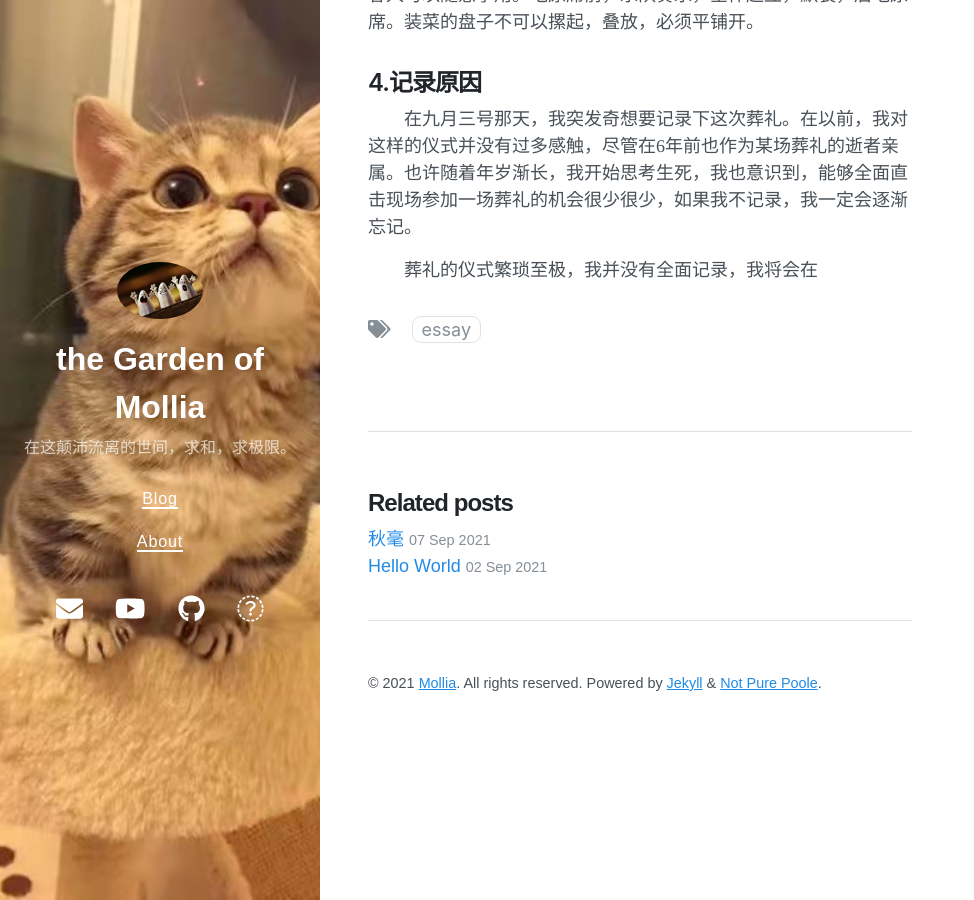
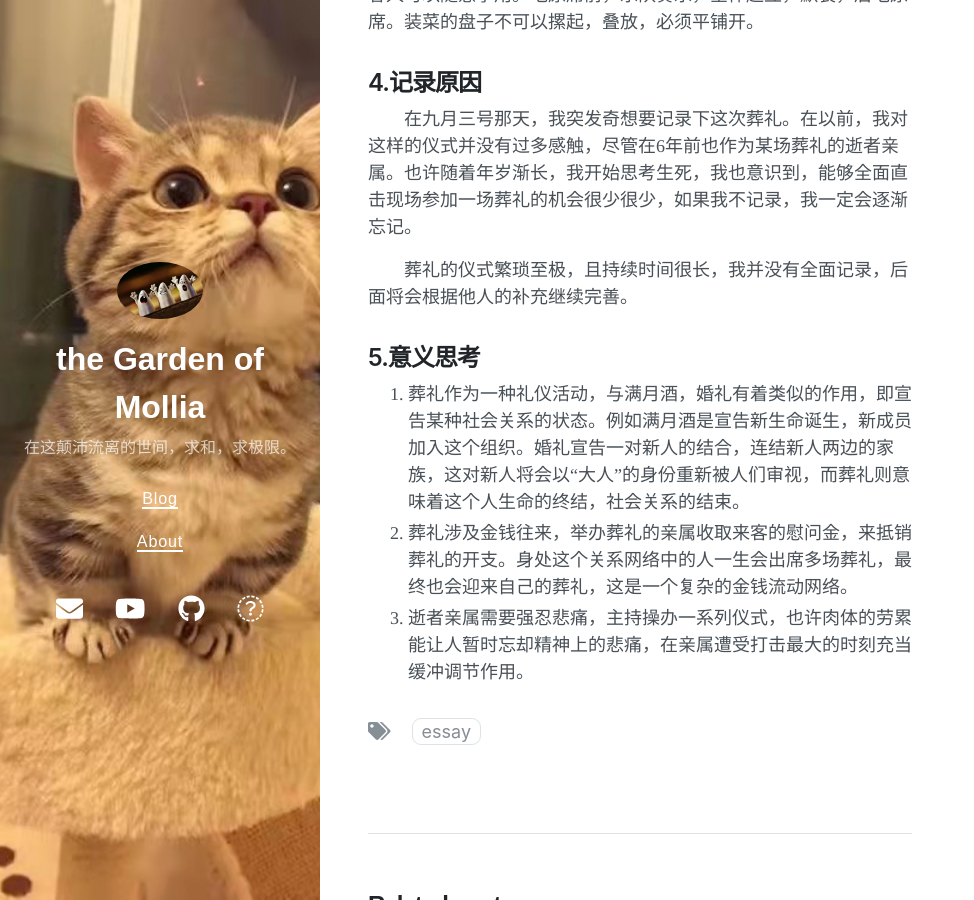
Before and after one commit to Mollia/Mollia.github.io, a Jekyll site: the page built from _posts/2021-09-04-青山长在水长清.md, in a window 1280 px wide and 900 px high, scrolled down 4358 px. Shown: the whole window, without its empty margins (0-974 px from the left). Built offline with Jekyll 4.4.1, drawn with Linux system fonts in a browser that asks for light colours; nearby versions of some CDN libraries.

Commit message:
Update 2021-09-04-青山长在水长清.md

```diff
--- a/_posts/2021-09-04-青山长在水长清.md
+++ b/_posts/2021-09-04-青山长在水长清.md
@@ -109,4 +109,10 @@ date: 2021-09-07 23:30 +0800
 
 &emsp;&emsp;在九月三号那天，我突发奇想要记录下这次葬礼。在以前，我对这样的仪式并没有过多感触，尽管在6年前也作为某场葬礼的逝者亲属。也许随着年岁渐长，我开始思考生死，我也意识到，能够全面直击现场参加一场葬礼的机会很少很少，如果我不记录，我一定会逐渐忘记。
 
-&emsp;&emsp;葬礼的仪式繁琐至极，我并没有全面记录，我将会在
+&emsp;&emsp;葬礼的仪式繁琐至极，且持续时间很长，我并没有全面记录，后面将会根据他人的补充继续完善。
+
+## 5.意义思考
+
+1. 葬礼作为一种礼仪活动，与满月酒，婚礼有着类似的作用，即宣告某种社会关系的状态。例如满月酒是宣告新生命诞生，新成员加入这个组织。婚礼宣告一对新人的结合，连结新人两边的家族，这对新人将会以“大人”的身份重新被人们审视，而葬礼则意味着这个人生命的终结，社会关系的结束。
+2. 葬礼涉及金钱往来，举办葬礼的亲属收取来客的慰问金，来抵销葬礼的开支。身处这个关系网络中的人一生会出席多场葬礼，最终也会迎来自己的葬礼，这是一个复杂的金钱流动网络。
+3. 逝者亲属需要强忍悲痛，主持操办一系列仪式，也许肉体的劳累能让人暂时忘却精神上的悲痛，在亲属遭受打击最大的时刻充当缓冲调节作用。
```
